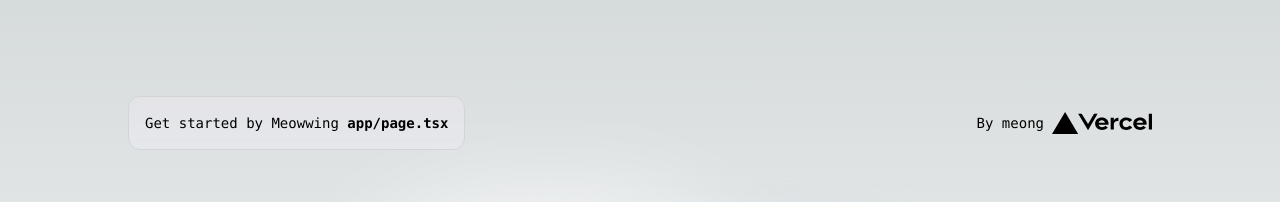
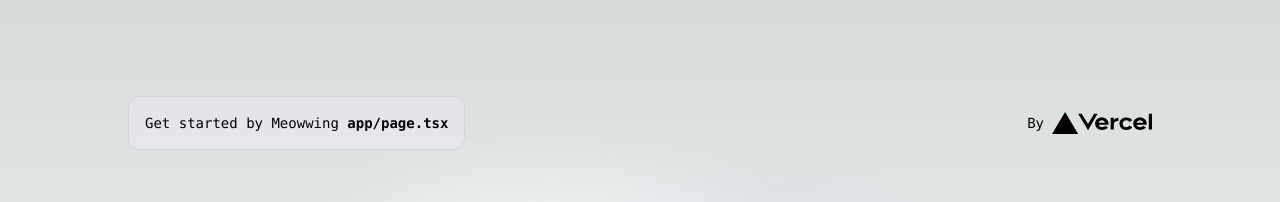
Before and after one commit to TokenMinds-co/nextjs-starter-wallet-and-cidc, a Next.js app: page / in a window 1280 px wide. Shown: the top 202 px of the page. Built offline with nearby package versions, Linux system fonts and the light colour scheme.

Commit message:
feat: no errors lint

```diff
--- a/app/page.tsx
+++ b/app/page.tsx
@@ -24,7 +24,7 @@ export default function Home() {
             target="_blank"
             rel="noopener noreferrer"
           >
-            By meong{" "}
+            By{" "}
             <Image
               src="/vercel.svg"
               alt="Vercel Logo"
```
